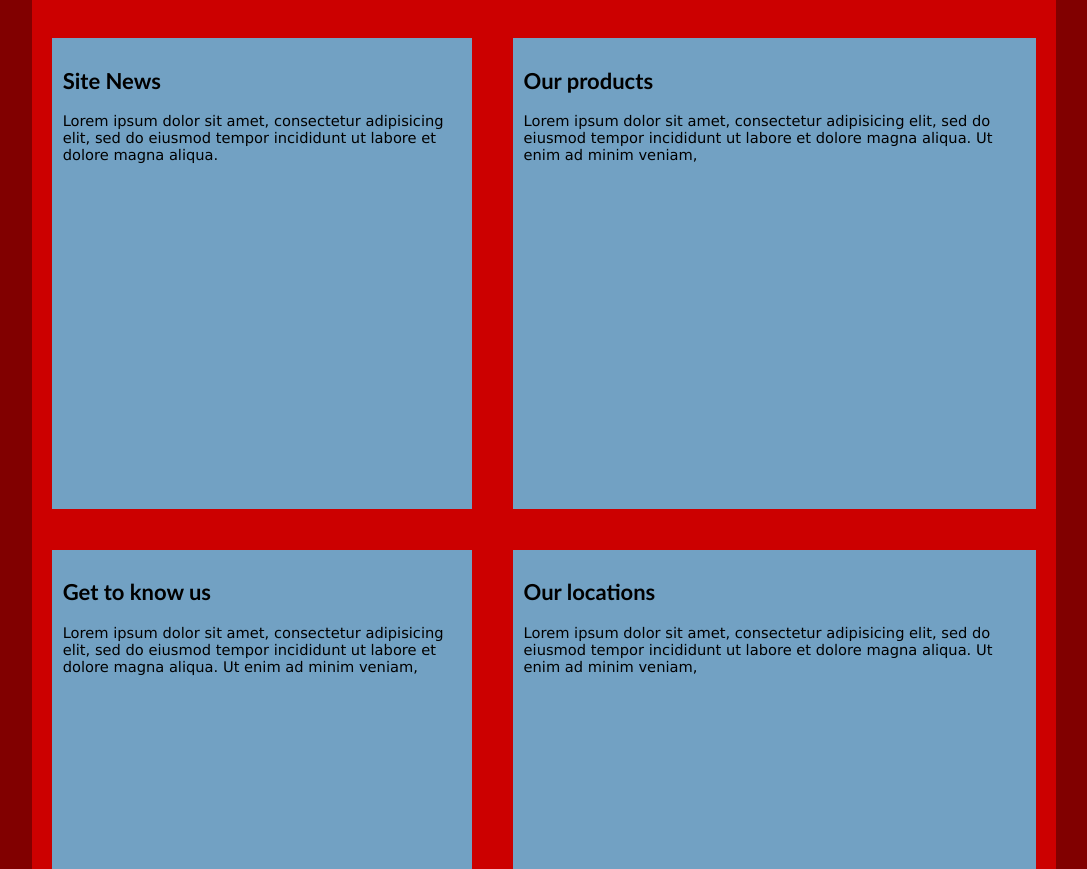
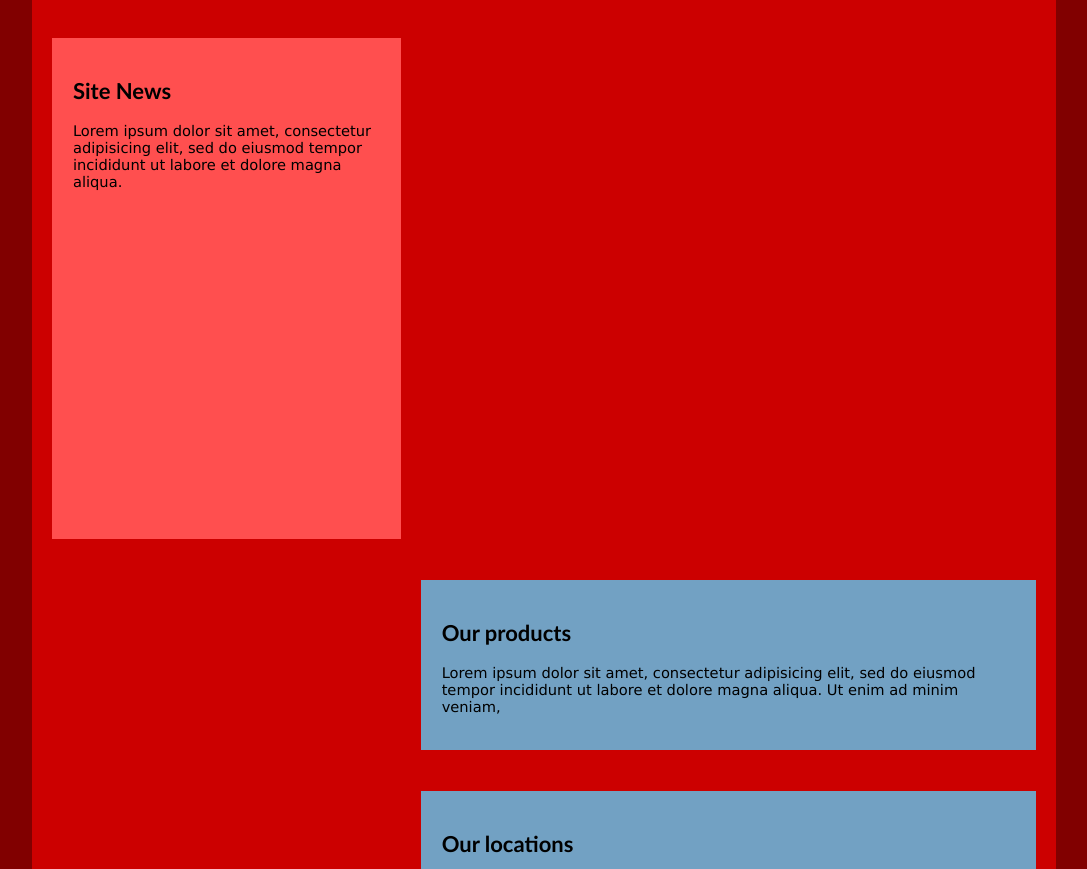
Before and after one commit to DewMan001/WebDevAssess1-Strawberries-2-, a plain HTML site: page index.html in a window 1280 px wide. Shown: the part 143-1012 px from the top of the page, without its empty margins (96-1183 px from the left). Drawn offline with Linux system fonts and the light colour scheme.

Commit message:
playing around with styles
also adding IDs to the various sections for more granular design work

```diff
--- a/css/styles.css
+++ b/css/styles.css
@@ -15,6 +15,16 @@ body
   width: 80%;
   background-color: #cc0000;
   margin: 0 auto;
+}
+
+#siteNews
+{
+  height: 460px;
+  width: 30%;
+  background-color: #ff4f4f;
+  float:left;
+  margin: 2%;
+  padding: 2%;
 }
 
 header
@@ -54,7 +64,7 @@ section
 {
   width: 39%;
   height: 450px;
-  background-color: #72A1C3;
+  background-color: #ff4f4f;
   float: left;
   margin: 2%;
   padding: 1%;
@@ -62,12 +72,11 @@ section
 
 article
 {
-    width: 49%;
-    height: 450px;
+    width: 56%;
     background-color: #72A1C3;
     float: right;
     margin: 2%;
-    padding: 1%;
+    padding: 2%;
 }
 
 footer
--- a/index.html
+++ b/index.html
@@ -19,19 +19,19 @@
       </nav>
 
     </header>
-      <section>
+      <aside id="siteNews">
         <h1>Site News</h1>
         <p>Lorem ipsum dolor sit amet,
            consectetur adipisicing elit, sed do eiusmod tempor
            incididunt ut labore et
            dolore magna aliqua.</p>
-      </section>
-    <article>
+      </aside>
+    <article id="ourProducts">
       <h1>Our products</h1>
       <p>Lorem ipsum dolor sit amet, consectetur adipisicing elit,
         sed do eiusmod tempor incididunt ut labore et dolore magna aliqua. Ut enim ad minim veniam, </p>
       </article>
-      <article>
+      <article id="locations">
         <h1>Our locations</h1>
         <p>Lorem ipsum dolor sit amet, consectetur adipisicing elit,
           sed do eiusmod tempor incididunt ut labore et dolore magna aliqua. Ut enim ad minim veniam,</p>
```
